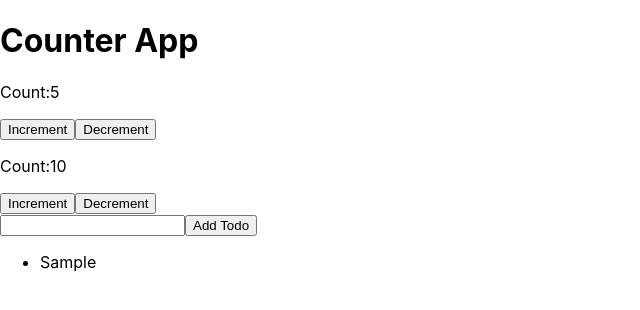
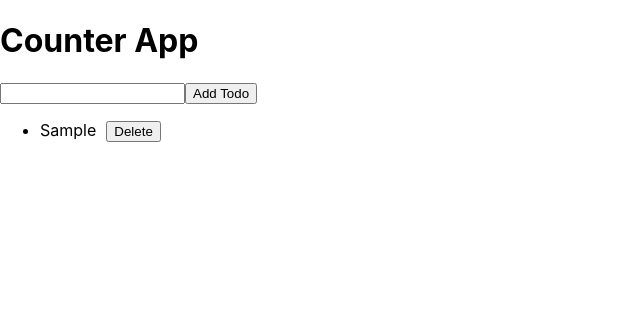
Before and after one commit to takajirou/my-app, a React (Create React App) app: page / in a window 1280 px wide. Both pictures are taken after typing "Sample" into the empty fields and a click on the button "Add Todo". Shown: the top 310 px of the page, without its empty margins (0-640 px from the left). Built offline with nearby package versions, Linux system fonts and the light colour scheme.

Commit message:
Todo Delete実装

```diff
--- a/src/App.tsx
+++ b/src/App.tsx
@@ -10,12 +10,12 @@ function App() {
     return (
         <div>
             <HelloWorld />
-            {/* <Foods /> */}
-            {/* <HelloUser name={"Takuto"} age={25} hobby={["Reading", "Cycling"]} />
+            {/* <Foods />
+            <HelloUser name={"Takuto"} age={25} hobby={["Reading", "Cycling"]} />
             <HelloUser name={"Hanako"} age={30} hobby={["Cooking", "Travelong"]} />
-            <HelloUser name={"Ken"} age={22} hobby={["Running", "swiming"]} /> */}
+            <HelloUser name={"Ken"} age={22} hobby={["Running", "swiming"]} />
             <Counter CountNumber={5} />
-            <Counter CountNumber={10} />
+            <Counter CountNumber={10} /> */}
             <TodoList />
         </div>
     );
--- a/src/components/TodoItem.tsx
+++ b/src/components/TodoItem.tsx
@@ -1,9 +1,23 @@
 type TodoItemProps = {
     todo: string;
+    onDelete: () => void; //消去用の関数を親から受け取る
 };
 
-function TodoItem({ todo }: TodoItemProps) {
-    return <li>{todo}</li>;
+// function TodoItem({ todo }: TodoItemProps) {
+//     return <li>{todo}</li>;
+// }
+
+function TodoItem({ todo, onDelete }: TodoItemProps) {
+    return (
+        <li>
+            {todo}
+            {/* 削除ボタンを追加し、クリックするとonDelee関数が呼び出される */}
+            <button onClick={onDelete} style={{ marginLeft: "10px" }}>
+                Delete
+            </button>{" "}
+            {/* 削除ボタン */}
+        </li>
+    );
 }
 
 export default TodoItem;
--- a/src/components/TodoList.tsx
+++ b/src/components/TodoList.tsx
@@ -16,6 +16,18 @@ function TodoList() {
         setTodos([...todos, newTodo]);
         setNewTodo("");
     };
+
+    // この関数は、渡されたインデックスindexToDeleteのTodoを削除する役割を果たします。
+    // 引数: indexToDeleteは削除したいTodoの位置（インデックス）を示します。
+    // filterメソッド: todosという配列に対して、filterメソッドを使って新しい配列を作ります。filterは条件に合った要素だけを残すメソッドです。
+    // _: ここは無名変数で、実際のTodoの値は使わないのでアンダースコアを使っています。
+    // index: これはtodos配列の各要素のインデックスです。filterメソッドはこのインデックスを使って、削除対象のインデックスと一致しない要素だけを残すようにしています。
+    // setTodos: setTodos関数を使って、新しい配列（削除された後の配列）をtodosの状態に反映します。
+
+    const deleteTodo = (indexToDelete: number) => {
+        setTodos(todos.filter((_, index) => index !== indexToDelete));
+    };
+
     return (
         <div>
             {/* テキスト入力フィールド、newTodoの値が変わるたびに状態を更新 */}
@@ -26,7 +38,7 @@ function TodoList() {
                 {/* todosの配列の各要素をmapで処理して、TodoItemコンポーネントを生成している */}
                 {todos.map((todo, index) => (
                     //TodoItemにtodoを渡して表示、keyには配列のインデックスを使用
-                    <TodoItem key={index} todo={todo} />
+                    <TodoItem key={index} todo={todo} onDelete={() => deleteTodo(index)} />
                 ))}
             </ul>
         </div>
```
